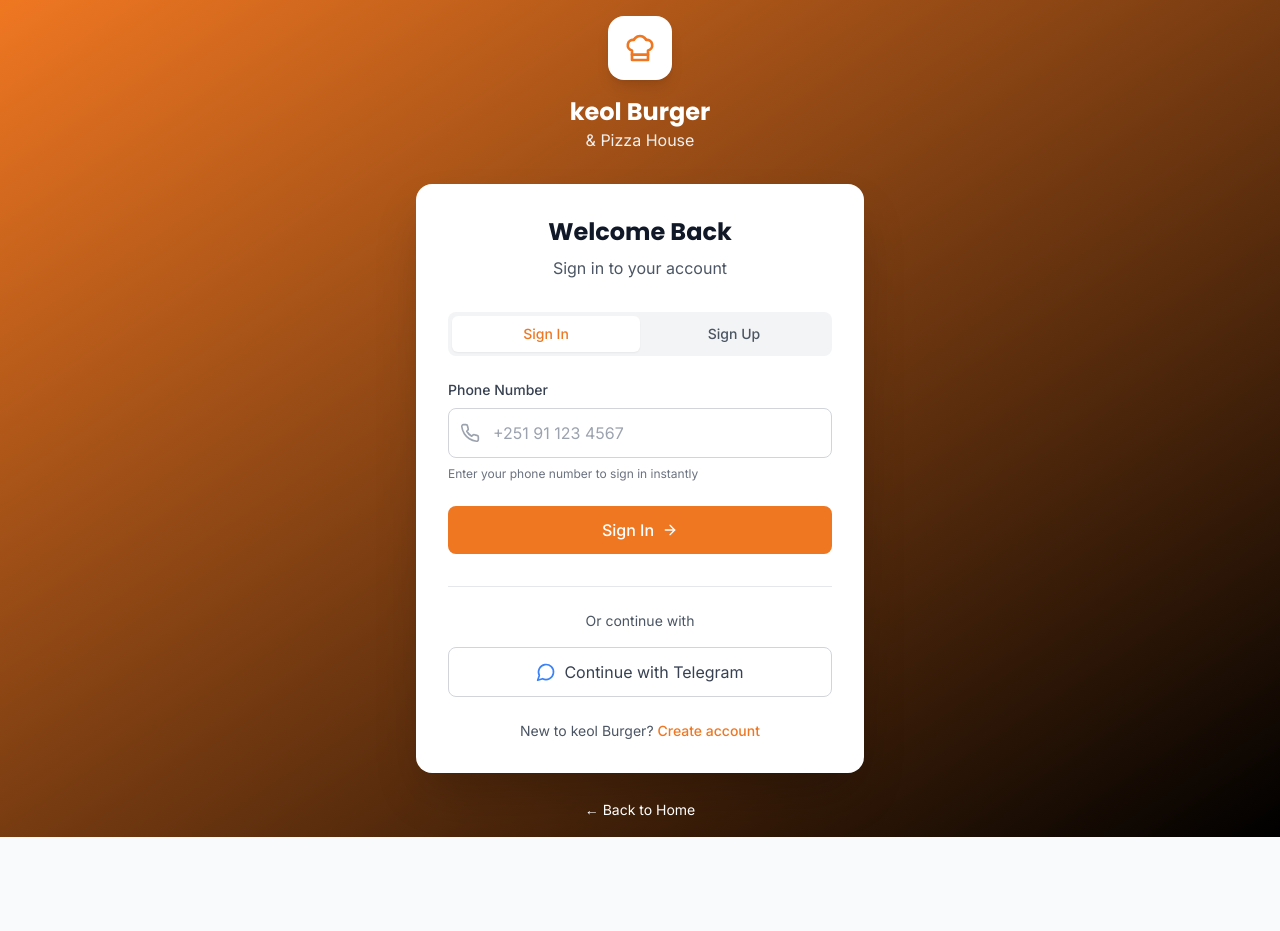
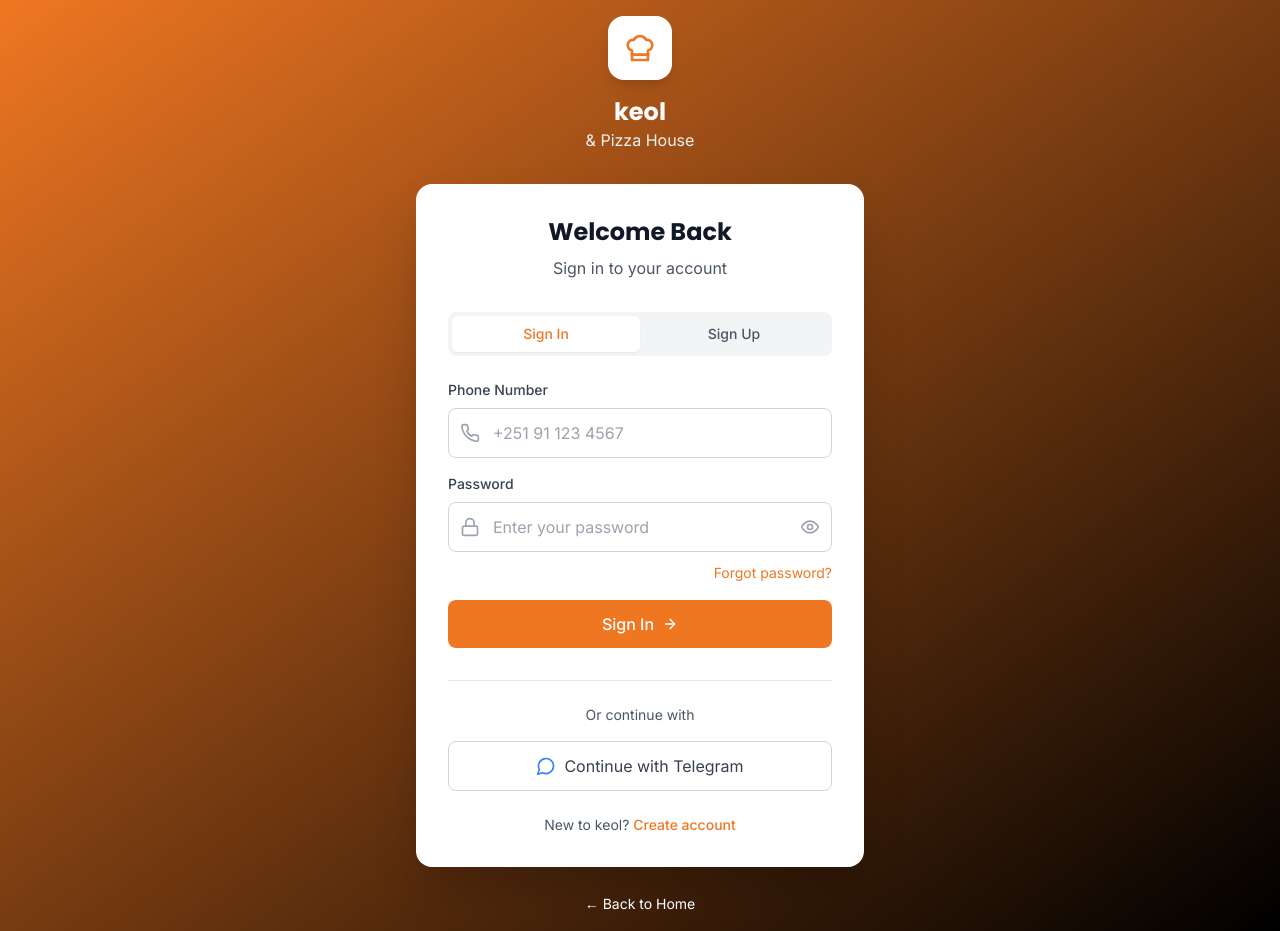
Before and after one commit to NatenaelT/Keeol, a Next.js app: page /auth in a window 1280 px wide. Before the commit the page ends 837 px from the top, so only its background shows below. Built offline with nearby package versions, Linux system fonts and the light colour scheme.

Commit message:
Add password field and forgot password link to AuthToggle component
cgen-9a986c6b0a19483f9dd7ac12a13b0b46

```diff
--- a/src/components/auth/AuthToggle.tsx
+++ b/src/components/auth/AuthToggle.tsx
@@ -9,7 +9,8 @@ import {
   MessageCircle,
   ChefHat,
   Eye,
-  EyeOff
+  EyeOff,
+  Lock
 } from 'lucide-react'
 import Link from 'next/link'
 import { toast } from 'react-hot-toast'
@@ -17,16 +18,17 @@ import { toast } from 'react-hot-toast'
 interface AuthToggleProps {
   mode: 'signin' | 'signup'
   onModeChange: (mode: 'signin' | 'signup') => void
-  onSubmit: (data: { phoneNumber: string; name?: string; mode: 'signin' | 'signup' }) => Promise<boolean>
+  onSubmit: (data: { phoneNumber: string; name?: string; password?: string; mode: 'signin' | 'signup' }) => Promise<boolean>
   isLoading?: boolean
 }
 
 const AuthToggle = ({ mode, onModeChange, onSubmit, isLoading = false }: AuthToggleProps) => {
   const [formData, setFormData] = useState({
     phoneNumber: '',
-    name: ''
+    name: '',
+    password: ''
   })
-  const [showOtp, setShowOtp] = useState(false)
+  const [showPassword, setShowPassword] = useState(false)
 
   const formatPhoneNumber = (value: string) => {
     // Remove all non-digits
@@ -62,6 +64,11 @@ const AuthToggle = ({ mode, onModeChange, onSubmit, isLoading = false }: AuthTog
       return
     }
 
+    if (!formData.password.trim()) {
+      toast.error('Please enter your password')
+      return
+    }
+
     // Basic Ethiopian phone number validation
     const cleanPhone = formData.phoneNumber.replace(/\D/g, '')
     if (cleanPhone.length < 9 || (!cleanPhone.startsWith('251') && !cleanPhone.startsWith('09') && !cleanPhone.startsWith('07'))) {
@@ -72,11 +79,12 @@ const AuthToggle = ({ mode, onModeChange, onSubmit, isLoading = false }: AuthTog
     const success = await onSubmit({
       phoneNumber: formData.phoneNumber,
       name: formData.name,
+      password: formData.password,
       mode
     })
 
     if (success) {
-      setFormData({ phoneNumber: '', name: '' })
+      setFormData({ phoneNumber: '', name: '', password: '' })
     }
   }
 
@@ -101,7 +109,7 @@ const AuthToggle = ({ mode, onModeChange, onSubmit, isLoading = false }: AuthTog
             <div className="w-16 h-16 bg-white rounded-2xl flex items-center justify-center mx-auto mb-4 shadow-lg">
               <ChefHat className="w-8 h-8 text-brand-red" />
             </div>
-            <h1 className="text-2xl font-bold text-white">keol Burger</h1>
+            <h1 className="text-2xl font-bold text-white">keol</h1>
             <p className="text-brand-secondary">& Pizza House</p>
           </Link>
         </div>
@@ -113,7 +121,7 @@ const AuthToggle = ({ mode, onModeChange, onSubmit, isLoading = false }: AuthTog
               {mode === 'signin' ? 'Welcome Back' : 'Create Account'}
             </h2>
             <p className="text-gray-600 mt-2">
-              {mode === 'signin' ? 'Sign in to your account' : 'Join the keol Burger family'}
+              {mode === 'signin' ? 'Sign in to your account' : 'Join the keol family'}
             </p>
           </div>
 
@@ -141,7 +149,7 @@ const AuthToggle = ({ mode, onModeChange, onSubmit, isLoading = false }: AuthTog
             </button>
           </div>
 
-          <form onSubmit={handleSubmit} className="space-y-6">
+          <form onSubmit={handleSubmit} className="space-y-4">
             {mode === 'signup' && (
               <div>
                 <label htmlFor="name" className="block text-sm font-medium text-gray-700 mb-2">
@@ -178,12 +186,38 @@ const AuthToggle = ({ mode, onModeChange, onSubmit, isLoading = false }: AuthTog
                   required
                 />
               </div>
-              <p className="text-xs text-gray-500 mt-2">
-                {mode === 'signin'
-                  ? 'Enter your phone number to sign in instantly'
-                  : 'We\'ll create your account with this phone number'
-                }
-              </p>
+            </div>
+
+            <div>
+              <label htmlFor="password" class="block text-sm font-medium text-gray-700 mb-2">
+                Password
+              </label>
+              <div class="relative">
+                <Lock class="absolute left-3 top-1/2 transform -translate-y-1/2 text-gray-400 w-5 h-5" />
+                <input
+                  id="password"
+                  type={showPassword ? 'text' : 'password'}
+                  value={formData.password}
+                  onChange={(e) => setFormData(prev => ({ ...prev, password: e.target.value }))}
+                  placeholder="Enter your password"
+                  className="input-field pl-11"
+                  required
+                />
+                <button
+                  type="button"
+                  onClick={() => setShowPassword(!showPassword)}
+                  className="absolute right-3 top-1/2 transform -translate-y-1/2 text-gray-400 hover:text-gray-600"
+                >
+                  {showPassword ? <EyeOff className="w-5 h-5" /> : <Eye className="w-5 h-5" />}
+                </button>
+              </div>
+              {mode === 'signin' && (
+                <div className="text-right mt-2">
+                  <Link href="/forgot-password" class="text-sm text-brand-red hover:text-brand-red-dark">
+                    Forgot password?
+                  </Link>
+                </div>
+              )}
             </div>
 
             <button
@@ -221,7 +255,7 @@ const AuthToggle = ({ mode, onModeChange, onSubmit, isLoading = false }: AuthTog
           {/* Additional Info */}
           <div className="mt-6 text-center text-sm text-gray-600">
             <p>
-              {mode === 'signin' ? 'New to keol Burger?' : 'Already have an account?'}{' '}
+              {mode === 'signin' ? 'New to keol?' : 'Already have an account?'}{' '}
               <button
                 onClick={() => onModeChange(mode === 'signin' ? 'signup' : 'signin')}
                 className="text-brand-red hover:text-brand-red-dark font-medium"
```
